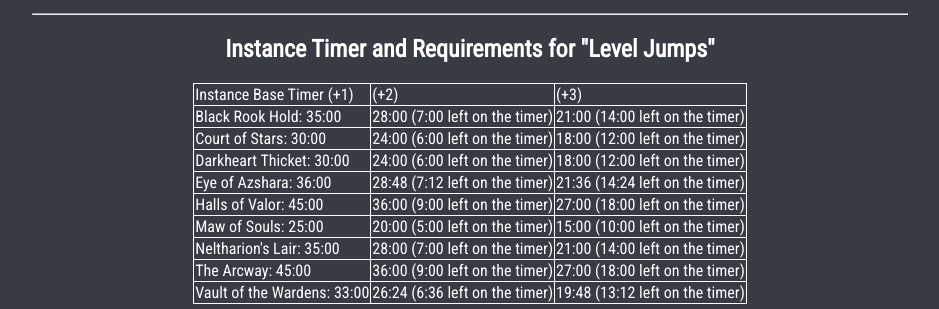
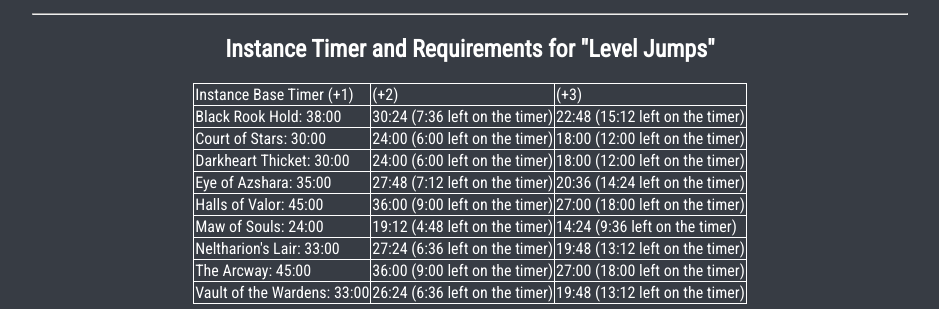
Before and after one commit to domainzero/mythicpl.us, a plain HTML site: page index.html in a window 1280 px wide. Shown: the part 1613-1922 px from the top of the page, without its empty margins (170-1109 px from the left). Drawn offline with Linux system fonts and the light colour scheme.

Commit message:
fixed timers

```diff
--- a/index.html
+++ b/index.html
@@ -57,9 +57,9 @@
     <td class="tg-031e">(+3)</td>
   </tr>
   <tr>
-    <td class="tg-031e">Black Rook Hold: 35:00</td>
-    <td class="tg-031e">28:00 (7:00 left on the timer)</td>
-    <td class="tg-031e">21:00 (14:00 left on the timer)</td>
+    <td class="tg-031e">Black Rook Hold: 38:00</td>
+    <td class="tg-031e">30:24 (7:36 left on the timer)</td>
+    <td class="tg-031e">22:48 (15:12 left on the timer)</td>
   </tr>
   <tr>
     <td class="tg-yw4l">Court of Stars: 30:00</td>
@@ -72,9 +72,9 @@
     <td class="tg-yw4l">18:00 (12:00 left on the timer)</td>
   </tr>
   <tr>
-    <td class="tg-yw4l">Eye of Azshara: 36:00</td>
-    <td class="tg-yw4l">28:48 (7:12 left on the timer)</td>
-    <td class="tg-yw4l">21:36 (14:24 left on the timer)</td>
+    <td class="tg-yw4l">Eye of Azshara: 35:00</td>
+    <td class="tg-yw4l">27:48 (7:12 left on the timer)</td>
+    <td class="tg-yw4l">20:36 (14:24 left on the timer)</td>
   </tr>
   <tr>
     <td class="tg-yw4l">Halls of Valor: 45:00</td>
@@ -82,14 +82,14 @@
     <td class="tg-yw4l">27:00 (18:00 left on the timer)</td>
   </tr>
   <tr>
-    <td class="tg-yw4l">Maw of Souls: 25:00</td>
-    <td class="tg-yw4l">20:00 (5:00 left on the timer)</td>
-    <td class="tg-yw4l">15:00 (10:00 left on the timer)</td>
+    <td class="tg-yw4l">Maw of Souls: 24:00</td>
+    <td class="tg-yw4l">19:12 (4:48 left on the timer)</td>
+    <td class="tg-yw4l">14:24 (9:36 left on the timer)</td>
   </tr>
   <tr>
-    <td class="tg-yw4l">Neltharion's Lair: 35:00</td>
-    <td class="tg-yw4l">28:00 (7:00 left on the timer)</td>
-    <td class="tg-yw4l">21:00 (14:00 left on the timer)</td>
+    <td class="tg-yw4l">Neltharion's Lair: 33:00</td>
+    <td class="tg-yw4l">27:24 (6:36 left on the timer)</td>
+    <td class="tg-yw4l">19:48 (13:12 left on the timer)</td>
   </tr>
   <tr>
     <td class="tg-yw4l">The Arcway: 45:00</td>
```
